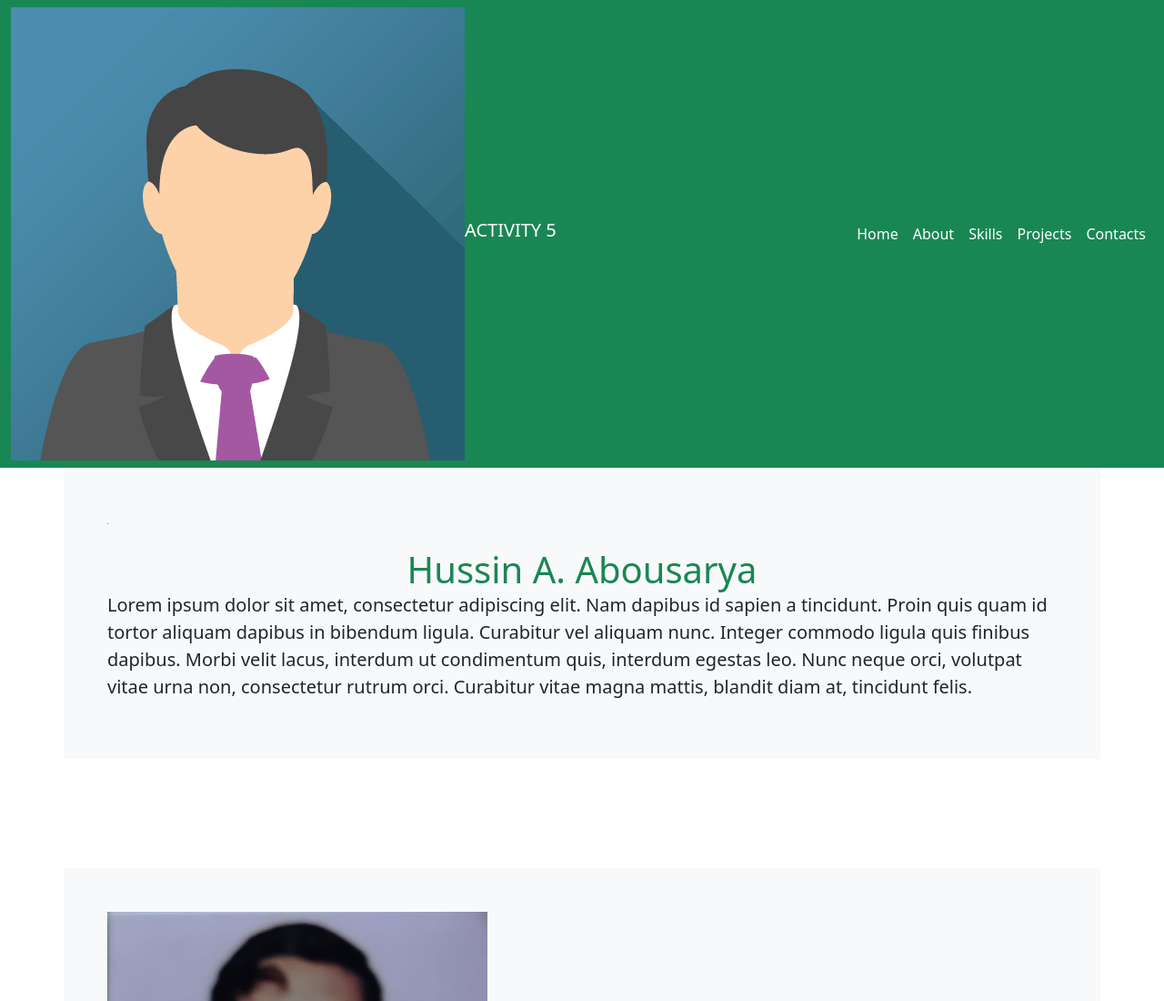
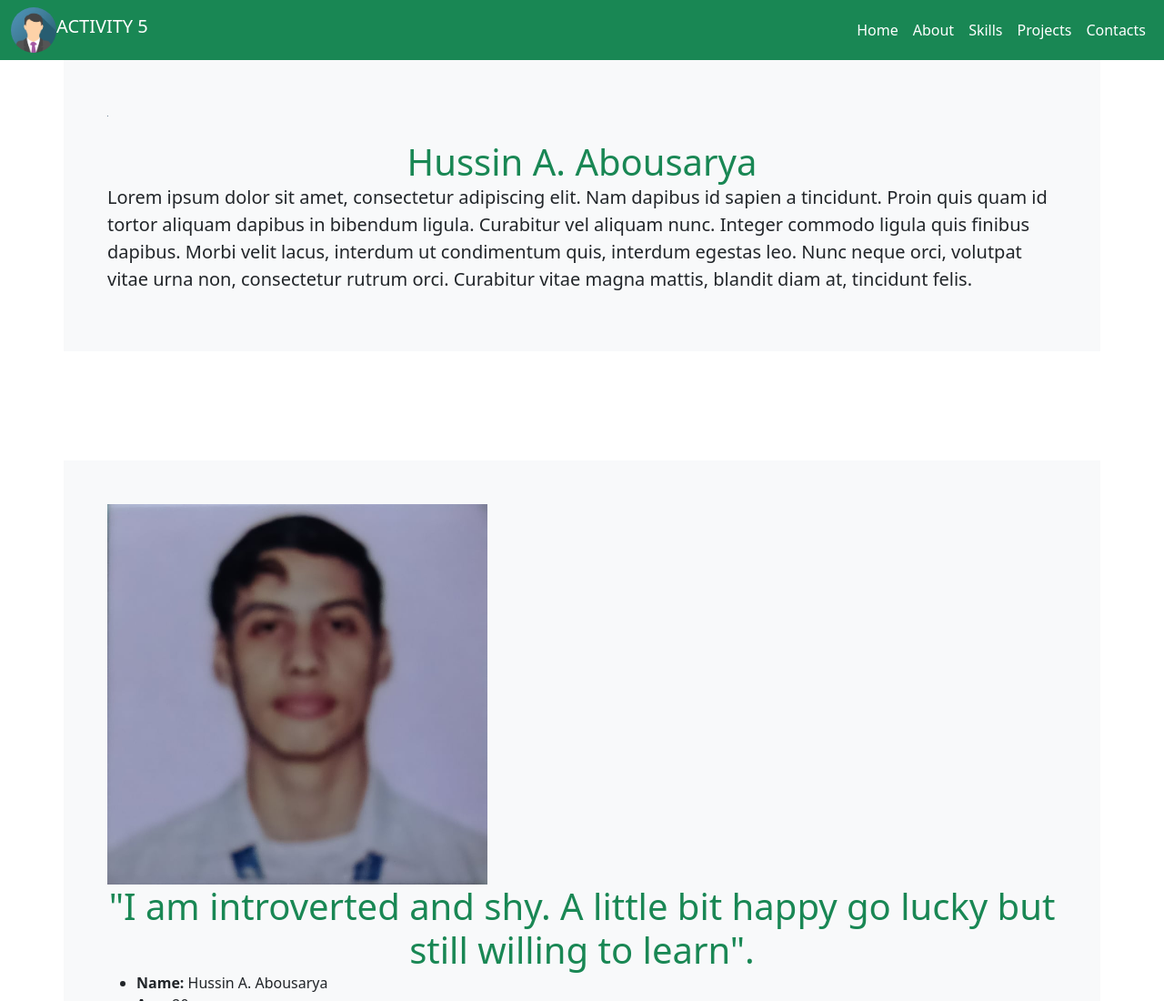
Before and after one commit to jazence/Abousarya_Act5, a plain HTML site: page index.html in a window 1280 px wide. Shown: the top 1100 px of the page at 91% size. Drawn offline with nearby package versions, Linux system fonts and the light colour scheme.

Commit message:
Update index.html

```diff
--- a/index.html
+++ b/index.html
@@ -5,6 +5,14 @@
     <!-- CSS only -->
     <link href="https://cdn.jsdelivr.net/npm/bootstrap@5.1.3/dist/css/bootstrap.min.css" rel="stylesheet" integrity="sha384-1BmE4kWBq78iYhFldvKuhfTAU6auU8tT94WrHftjDbrCEXSU1oBoqyl2QvZ6jIW3" crossorigin="anonymous">
     <title>ACTIVITY 5</title>
+    <style>
+.avatar {
+  vertical-align: middle;
+  width: 50px;
+  height: 50px;
+  border-radius: 50%;
+}
+</style>
   </head>
   <body>
     <nav class="navbar navbar-expand-md navbar-dark bg-success">
```
